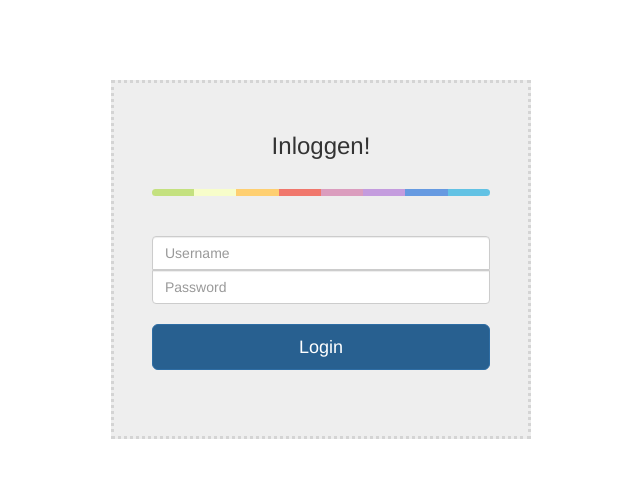
After one commit to ThimoJonker/github-school, a PHP site: the page made by school/7 - MSQLI/login.html in a window 1280 px wide. The commit adds this page. Shown: the top 478 px of the page, without its empty margins (319-959 px from the left). Run offline with PHP 8.4, Linux system fonts and the light colour scheme.

Commit message:
Les 7, opdracht1

```diff
--- a/school/6 - functions/index.php
+++ b/school/6 - functions/index.php
@@ -142,7 +142,7 @@
         return strftime("%A %H:%M:%S %B");
     }
     echo gekkeDatum();
-    ?>a
+    ?>
 
     <h3>Opdracht 5</h3>
     <form action="#" method="post">
--- /dev/null
+++ b/school/7 - MSQLI/login.html
@@ -0,0 +1,24 @@
+<!DOCTYPE html>
+<html lang="en">
+<head>
+    <meta charset="UTF-8">
+    <title>Login</title>
+    <link rel="stylesheet" href="style.css">
+    <link href="../css/bootstrap.min.css" type="text/css" rel="stylesheet"/>
+</head>
+<body>
+<div class = "container">
+    <div class="wrapper">
+        <form action="#" method="post" class="form-signin">
+            <h3 class="form-signin-heading">Inloggen!</h3>
+            <hr class="colorgraph"><br>
+
+            <input type="text" class="form-control" name="Username" placeholder="Username" />
+            <input type="password" class="form-control" name="Password" placeholder="Password" />
+
+            <button class="btn btn-lg btn-primary btn-block"  name="Submit" value="Login" type="Submit">Login</button>
+        </form>
+    </div>
+</div>
+</body>
+</html>
--- /dev/null
+++ b/school/7 - MSQLI/style.css
@@ -0,0 +1,47 @@
+.wrapper {
+    margin-top: 80px;
+    margin-bottom: 20px;
+}
+
+.form-signin {
+    max-width: 420px;
+    padding: 30px 38px 66px;
+    margin: 0 auto;
+    background-color: #eee;
+    border: 3px dotted rgba(0,0,0,0.1);
+}
+
+.form-signin-heading {
+    text-align:center;
+    margin-bottom: 30px;
+}
+
+.form-control {
+    position: relative;
+    font-size: 16px;
+    height: auto;
+    padding: 10px;
+}
+
+input[type="text"] {
+    margin-bottom: 0px;
+    border-bottom-left-radius: 0;
+    border-bottom-right-radius: 0;
+}
+
+input[type="password"] {
+    margin-bottom: 20px;
+    border-top-left-radius: 0;
+    border-top-right-radius: 0;
+}
+
+.colorgraph {
+    height: 7px;
+    border-top: 0;
+    background: #c4e17f;
+    border-radius: 5px;
+    background-image: -webkit-linear-gradient(left, #c4e17f, #c4e17f 12.5%, #f7fdca 12.5%, #f7fdca 25%, #fecf71 25%, #fecf71 37.5%, #f0776c 37.5%, #f0776c 50%, #db9dbe 50%, #db9dbe 62.5%, #c49cde 62.5%, #c49cde 75%, #669ae1 75%, #669ae1 87.5%, #62c2e4 87.5%, #62c2e4);
+    background-image: -moz-linear-gradient(left, #c4e17f, #c4e17f 12.5%, #f7fdca 12.5%, #f7fdca 25%, #fecf71 25%, #fecf71 37.5%, #f0776c 37.5%, #f0776c 50%, #db9dbe 50%, #db9dbe 62.5%, #c49cde 62.5%, #c49cde 75%, #669ae1 75%, #669ae1 87.5%, #62c2e4 87.5%, #62c2e4);
+    background-image: -o-linear-gradient(left, #c4e17f, #c4e17f 12.5%, #f7fdca 12.5%, #f7fdca 25%, #fecf71 25%, #fecf71 37.5%, #f0776c 37.5%, #f0776c 50%, #db9dbe 50%, #db9dbe 62.5%, #c49cde 62.5%, #c49cde 75%, #669ae1 75%, #669ae1 87.5%, #62c2e4 87.5%, #62c2e4);
+    background-image: linear-gradient(to right, #c4e17f, #c4e17f 12.5%, #f7fdca 12.5%, #f7fdca 25%, #fecf71 25%, #fecf71 37.5%, #f0776c 37.5%, #f0776c 50%, #db9dbe 50%, #db9dbe 62.5%, #c49cde 62.5%, #c49cde 75%, #669ae1 75%, #669ae1 87.5%, #62c2e4 87.5%, #62c2e4);
+}
```
Also changed, not shown: school/7 - MSQLI/checklogin.php (added, +41 -0 lines), school/7 - MSQLI/coolesmoele.php (added, +7 -0 lines), school/7 - MSQLI/database.php (added, +25 -0 lines), school/7 - MSQLI/index.php (added, +17 -0 lines).
